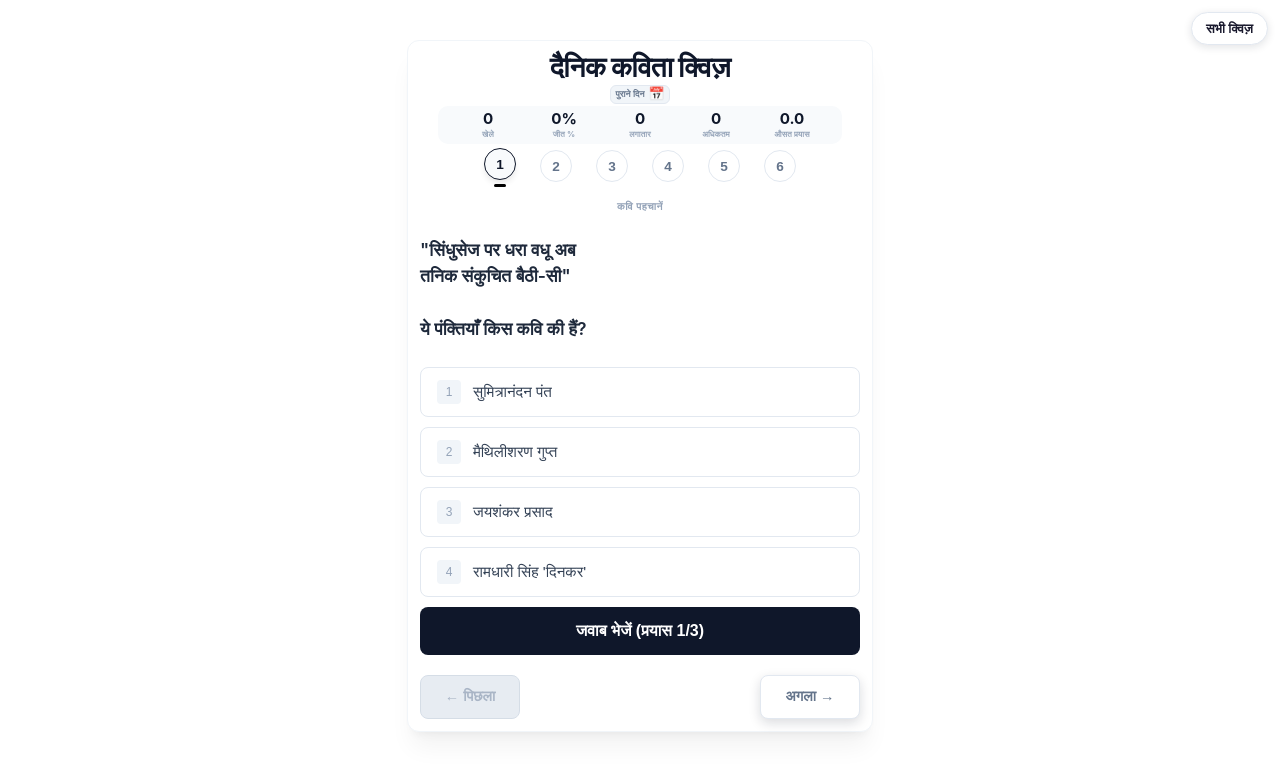
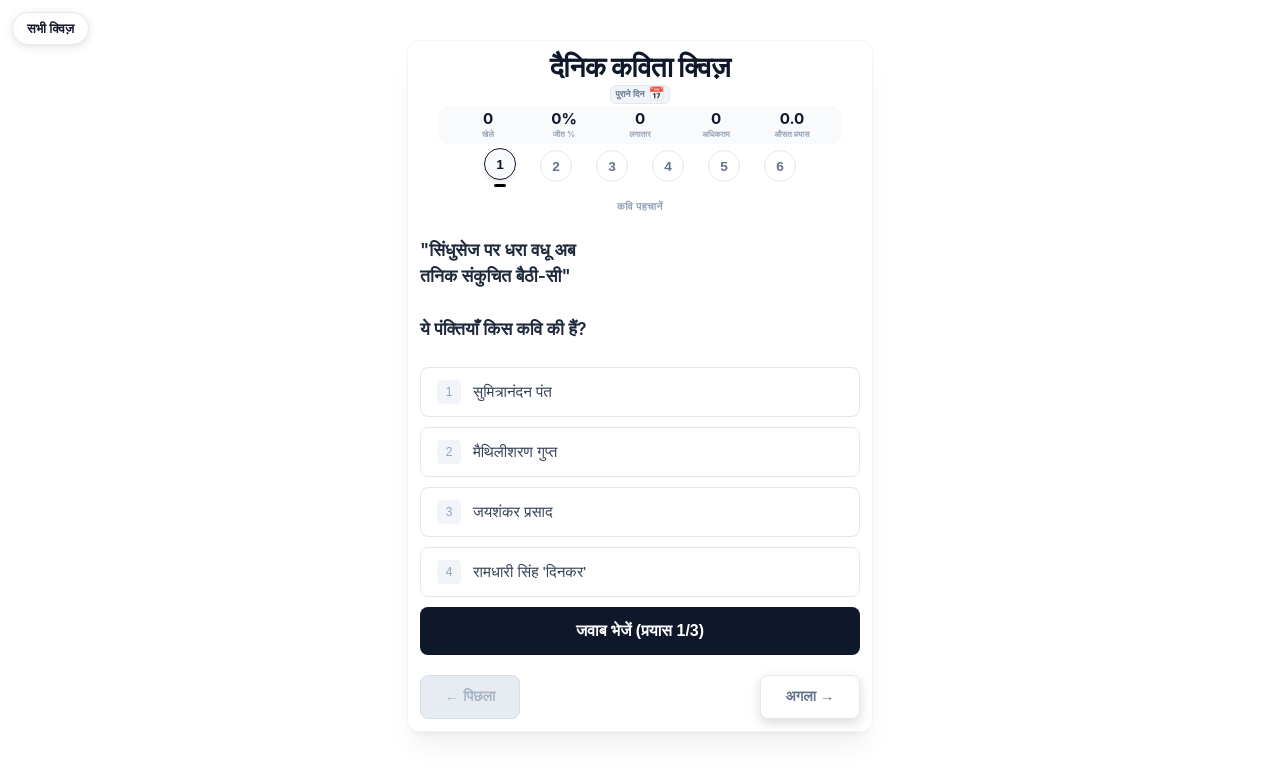
Before and after one commit to kavishavi/kavita-quiz, a plain HTML site: page index.html in a window 1280 px wide. Drawn offline with Linux system fonts and the light colour scheme.

Commit message:
Update index.html

```diff
--- a/index.html
+++ b/index.html
@@ -36,7 +36,7 @@
     <h1>दैनिक कविता क्विज़ (Daily Hindi Poetry Quiz)</h1>
     <p>हर दिन छह सवाल: पंक्तियाँ पढ़कर बताइए कि कवि कौन है। इसे खेलने के लिए JavaScript चालू करें। A free daily Hindi poetry quiz - guess the poet from the lines.</p>
   </noscript>
-<a href="https://kavishavi.github.io/quizzes/" style="position:fixed;top:12px;right:12px;z-index:9999;background:#ffffff;color:#1a1a2e;border:1px solid #e2e8f0;border-radius:999px;padding:7px 14px;font:600 13px -apple-system,BlinkMacSystemFont,'Segoe UI',Roboto,Arial,sans-serif;text-decoration:none;box-shadow:0 2px 8px rgba(15,23,42,.12)">सभी क्विज़</a>
+<a href="https://kavishavi.github.io/quizzes/" style="position:fixed;top:12px;left:12px;z-index:9999;background:#ffffff;color:#1a1a2e;border:1px solid #e2e8f0;border-radius:999px;padding:7px 14px;font:600 13px -apple-system,BlinkMacSystemFont,'Segoe UI',Roboto,Arial,sans-serif;text-decoration:none;box-shadow:0 2px 8px rgba(15,23,42,.12)">सभी क्विज़</a>
 </body>
 
 </html>
```
